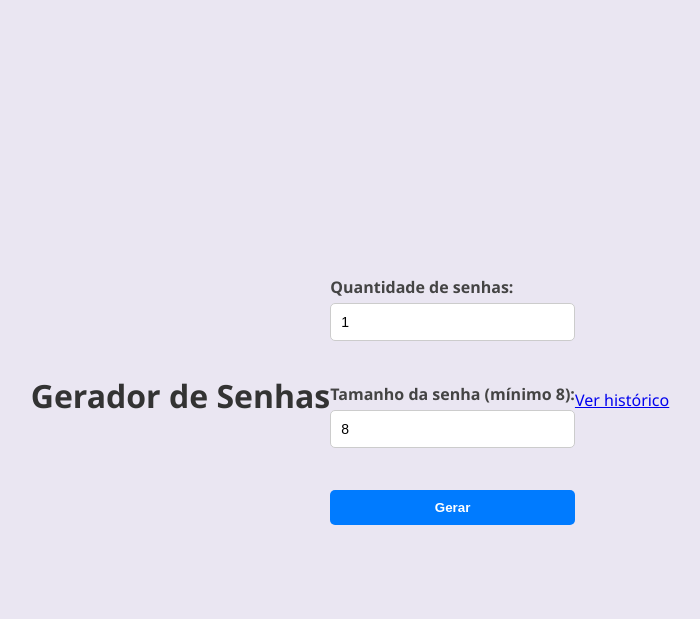
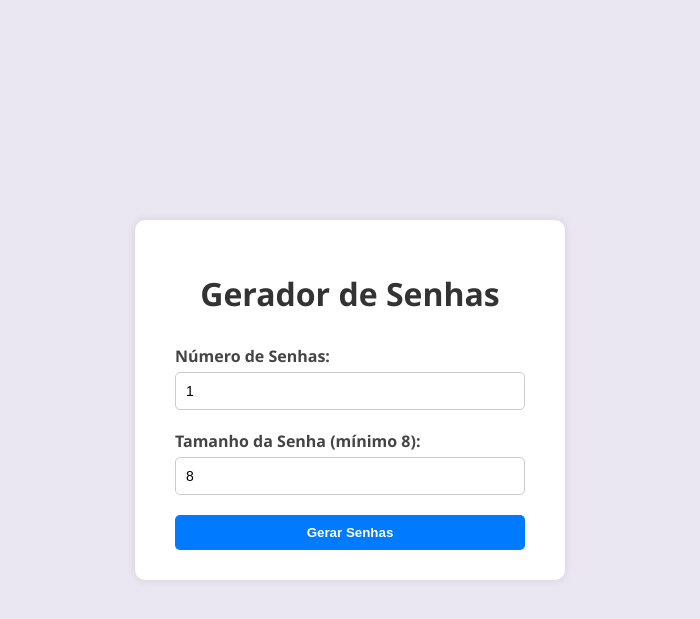
Before and after one commit to DianAndi/pythonRAD_proj01, a Flask app: template templates/index.html in a window 1280 px wide. Shown: the top 619 px of the page, without its empty margins (290-990 px from the left). Run offline with Flask 3, Linux system fonts and the light colour scheme; the template is opened without the code that fills it, so the values that code supplies are empty.

Commit message:
Update index.html

```diff
--- a/templates/index.html
+++ b/templates/index.html
@@ -6,24 +6,28 @@
     <link rel="stylesheet" href="{{ url_for('static', filename='style.css') }}">
 </head>
 <body>
+    <div class="container">
         <h1>Gerador de Senhas</h1>
         <form method="post" action="/gerar">
-        <label>Quantidade de senhas:</label>
-        <input type="number" name="quantidade" min="1" value="1"><br><br>
-        <label>Tamanho da senha (mínimo 8):</label>
-        <input type="number" name="tamanho" min="8" value="8"><br><br>
-        <button type="submit">Gerar</button>
+            <label for="quantidade">Número de Senhas:</label>
+            <input type="number" id="quantidade" name="quantidade" min="1" value="1">
+
+            <label for="tamanho">Tamanho da Senha (mínimo 8):</label>
+            <input type="number" id="tamanho" name="tamanho" min="8" value="8">
+
+            <button type="submit">Gerar Senhas</button>
         </form>
 
         {% if senhas %}
+        <div class="resultado">
             <h2>Senhas Geradas:</h2>
             <ul>
                 {% for senha in senhas %}
                     <li>{{ senha }}</li>
                 {% endfor %}
             </ul>
+        </div>
         {% endif %}
-
-    <br><a href="/senhas">Ver histórico</a>
+    </div>
 </body>
 </html>
```
Lines whose indentation alone changed are shown as unchanged.
